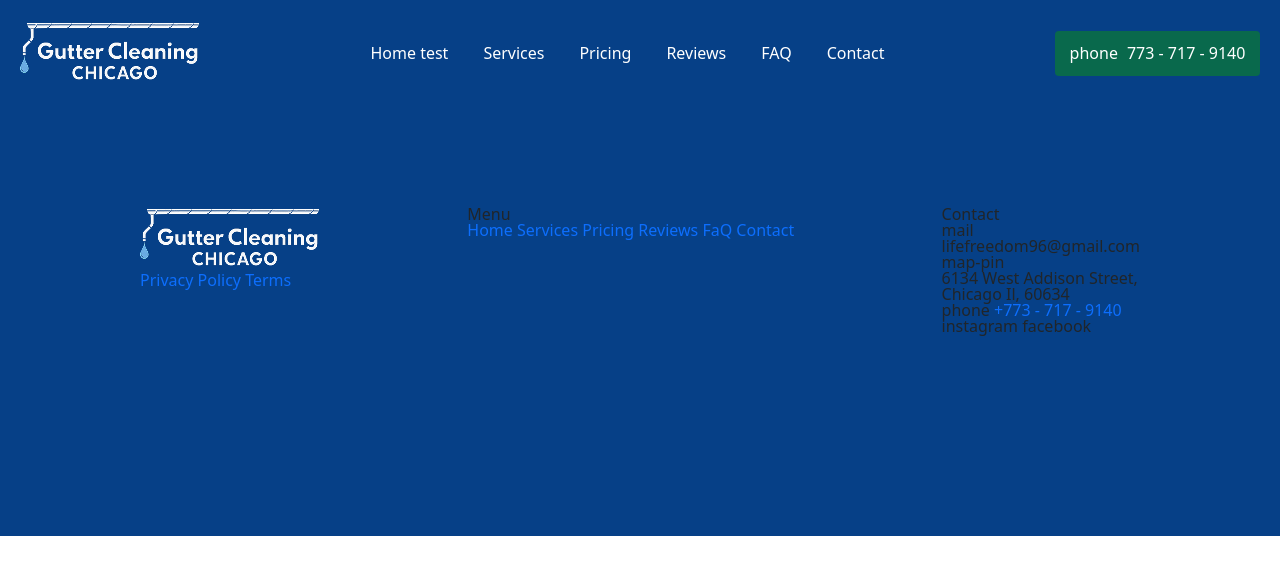
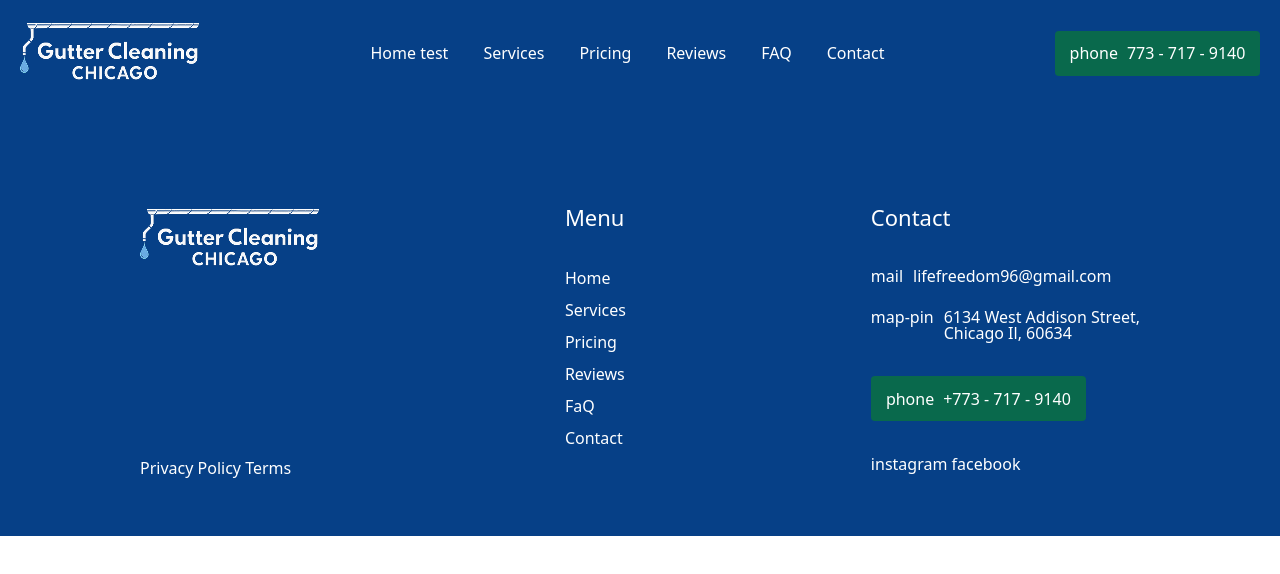
Before and after one commit to Th1STSay/cleaning, a website: page src/index.html in a window 1280 px wide. Drawn offline with nearby package versions, Linux system fonts and the light colour scheme; files that its build step writes are made by us from their sources.

Commit message:
change footer

```diff
--- a/src/components/_footer.html
+++ b/src/components/_footer.html
@@ -1,21 +1,21 @@
 <footer class="footer">
     <div class="footer__content">
 
-        <div class="footer-container__content-col1">
-            <div class="footer-container__content-col1-logo">
+        <div class="footer__content-col1">
+            <div class="footer__content-col1-logo">
                 <a href="#">
                     <img src="../img/logo.png" alt="logo">
                 </a>
             </div>
-            <div class="footer-container__content-col1-text">
+            <div class="footer__content-col1-text">
                 <a href="#">Privacy Policy</a>
                 <a href="#">Terms</a>
             </div>
         </div>
 
-        <div class="footer-container__content-col2">
-            <p class="footer-container__content-col2-heading">Menu</p>
-            <div class="footer-container__content-col2-menulist">
+        <div class="footer__content-col2">
+            <p class="footer__content-col2-heading">Menu</p>
+            <div class="footer__content-col2-menulist">
                 <a href="#">Home</a>
                 <a href="#">Services</a>
                 <a href="#">Pricing</a>
@@ -25,25 +25,25 @@
             </div>
         </div>
 
-        <div class="footer-container__content-col3">
-            <p class="footer-container__content-col3-heading">Contact</p>
-            <div class="footer-container__content-col3-contacts">
-                <div class="footer-container__content-col3-contacts-mail">
+        <div class="footer__content-col3">
+            <p class="footer__content-col3-heading">Contact</p>
+            <div class="footer__content-col3-contacts">
+                <div class="footer__content-col3-contacts-mail">
                     mail
-                    <p class="footer-container__content-col3-contacts-mail-text">lifefreedom96@gmail.com</p>
+                    <p class="footer__content-col3-contacts-mail-text">lifefreedom96@gmail.com</p>
                 </div>
-                <div class="footer-container__content-col3-contacts-adress">
+                <div class="footer__content-col3-contacts-adress">
                     map-pin
-                    <p class="footer-container__content-col3-contacts-adress-text">
+                    <p class="footer__content-col3-contacts-adress-text">
                         6134 West Addison Street, <br>Chicago Il, 60634
                     </p>
                 </div>
             </div>
-            <div class="footer-container__content-col3-phone">
+            <div class="footer__content-col3-phone">
                 phone
                 <a href="#">+773 - 717 - 9140 </a>
             </div>
-            <div class="footer-container__content-col3-socialmedias">
+            <div class="footer__content-col3-socialmedias">
                 instagram
                 facebook
             </div>
```
